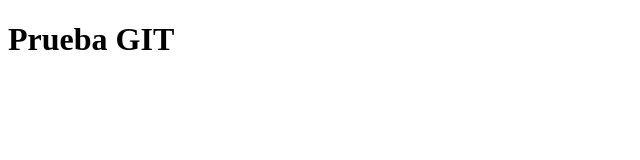
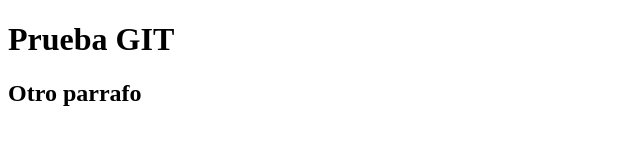
Before and after one commit to eescovitchr/prueba-git, a plain HTML site: page index.html in a window 1280 px wide. Shown: the whole page, without its empty margins (0-640 px from the left). Drawn offline with Linux system fonts and the light colour scheme.

Commit message:
Añadiendo informacion

```diff
--- a/index.html
+++ b/index.html
@@ -8,5 +8,6 @@
 </head>
 <body>
     <h1>Prueba GIT</h1>
+    <h2>Otro parrafo</h2>
 </body>
 </html>
```
Also changed, not shown: 1 other file.
